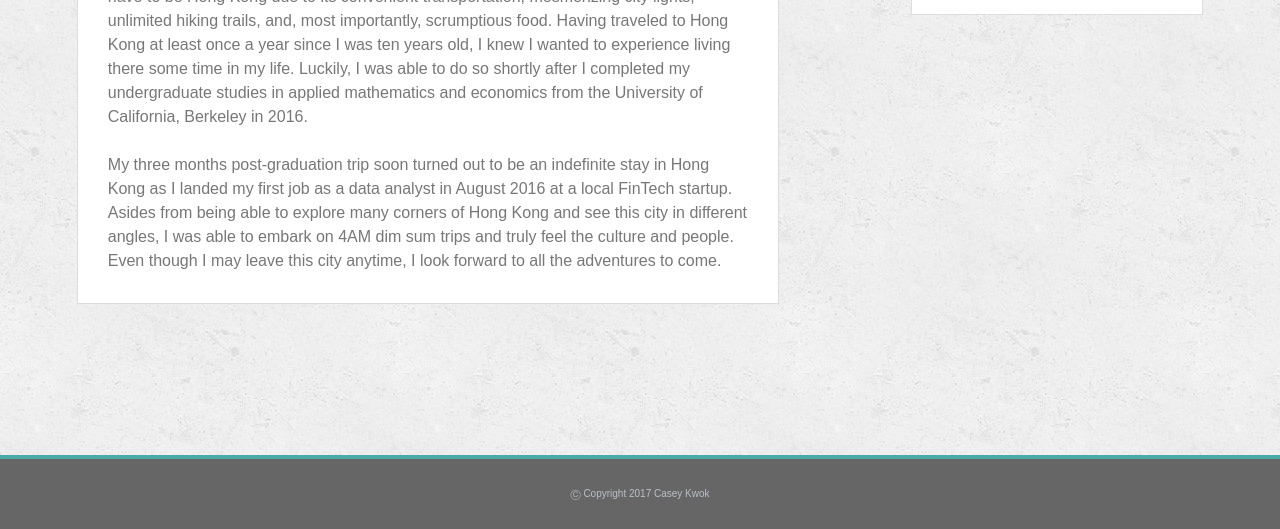
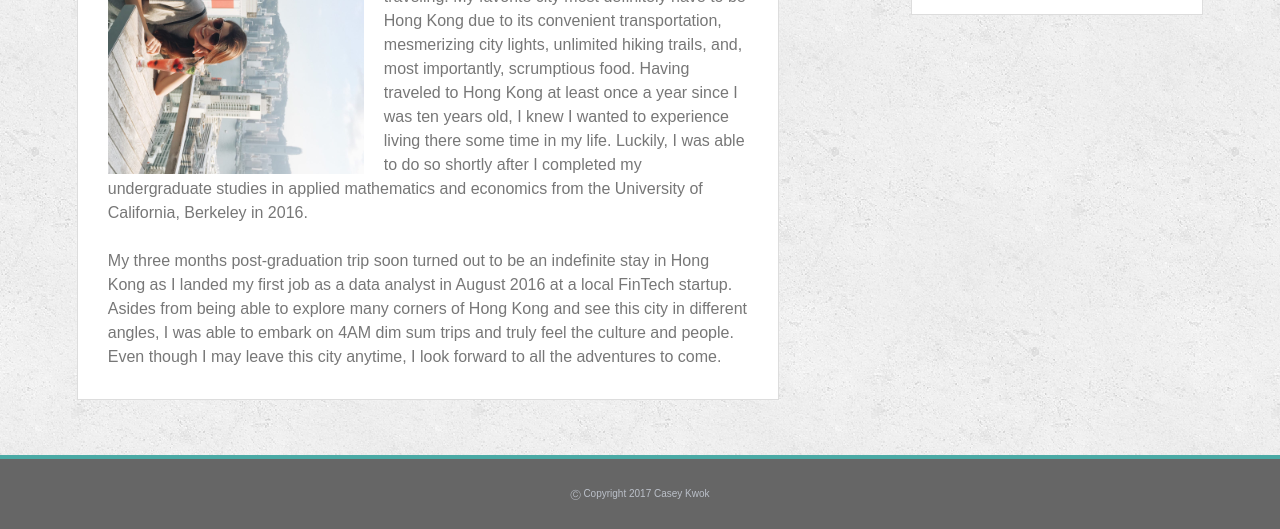
Before and after one commit to caseykwok/Responsive-Portfolio, a plain HTML site: page index.html in a window 1280 px wide. Shown: the part 271-800 px from the top of the page. Drawn offline with Linux system fonts and the light colour scheme.

Commit message:
Edit profile image in about page part 2

```diff
--- a/index.html
+++ b/index.html
@@ -26,7 +26,7 @@
 			<h2 class="teal_font heading_fonts header_2">About Me</h2>
 			<hr class="body_content_hr">
 			<div class="grey_font regular_fonts body_about_content">
-				<img class="profile_image" src="assets/images/profile_image.jpg" alt="Profile Image">
+				<img class="profile_image" src="assets/images/profile_image_2.jpg" alt="Profile Image">
 				<p>
 					Born and raised in Sacramento, California, I have always had a passion for spontaneous adventures (brownie points if it relates to food), hiking, and traveling. My favorite city most definitely have to be Hong Kong due to its convenient transportation, mesmerizing city lights, unlimited hiking trails, and, most importantly, scrumptious food. Having traveled to Hong Kong at least once a year since I was ten years old, I knew I wanted to experience living there some time in my life. Luckily, I was able to do so shortly after I completed my undergraduate studies in applied mathematics and economics from the University of California, Berkeley in 2016.
 				</p>
```
